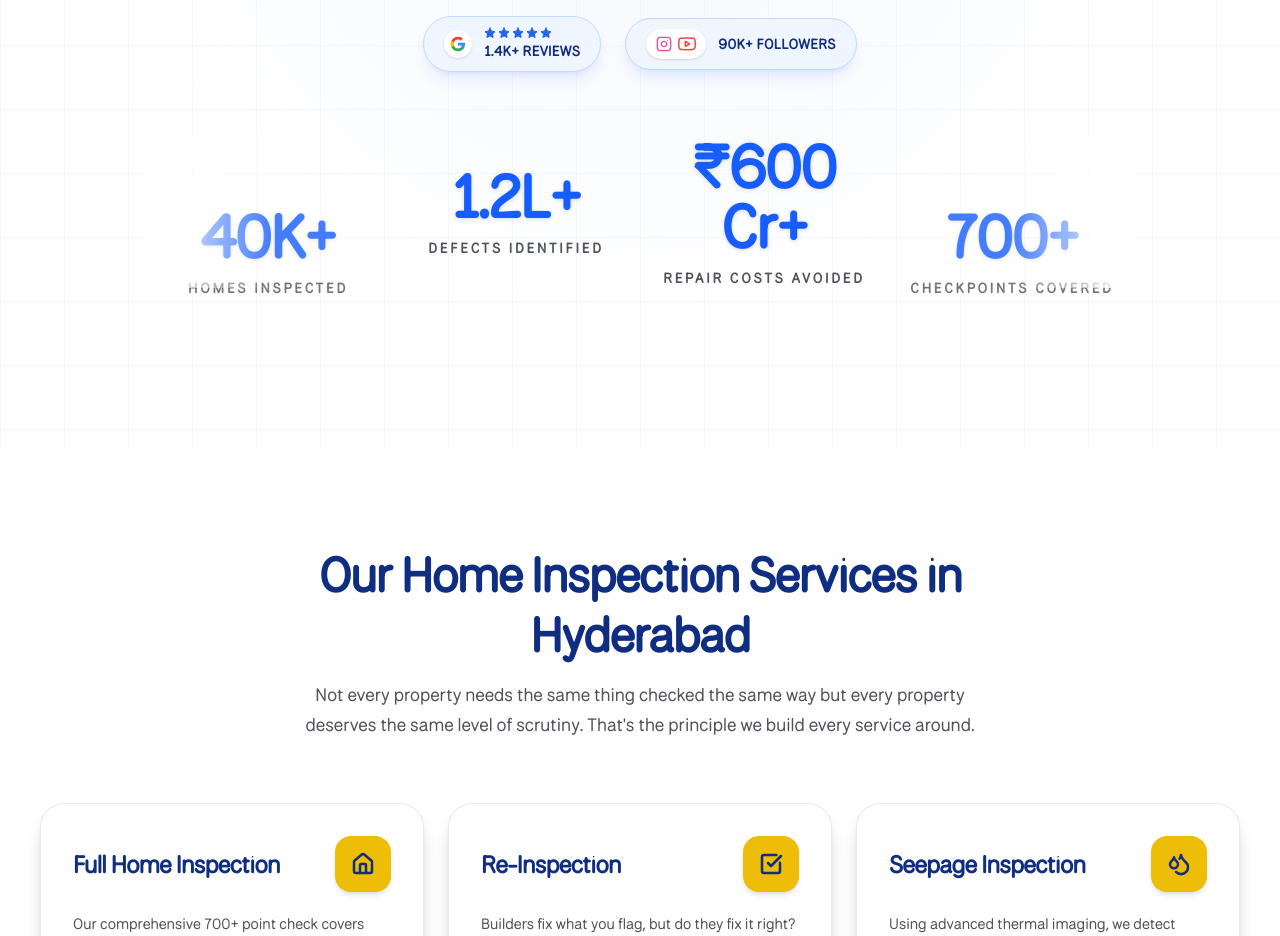
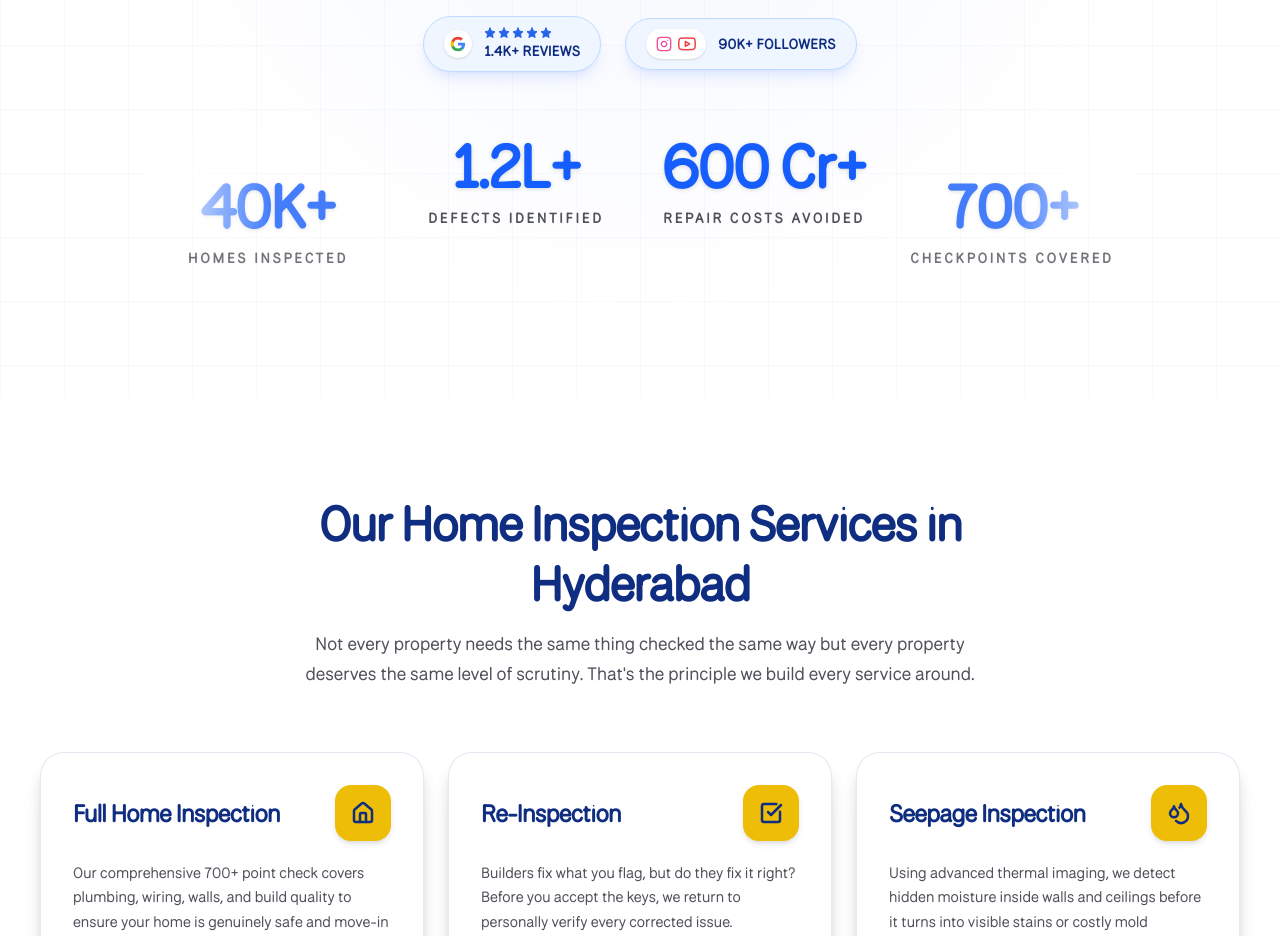
Before and after one commit to thecontentgang/handoverexperts, a React (Vite) app: page / in a window 1280 px wide. Shown: the part 1320-2256 px from the top of the page. Built offline with nearby package versions, Linux system fonts and the light colour scheme.

Commit message:
Changes Added

```diff
--- a/src/sections/AboutSection.tsx
+++ b/src/sections/AboutSection.tsx
@@ -166,7 +166,7 @@ export default function AboutSection() {
             {/* Repair Costs Avoided (Inner Right) */}
             <div className="text-center sm:flex-1">
               <h3 className="text-blue-600 text-3xl sm:text-4xl md:text-6xl font-black tracking-tight leading-none mb-1 md:mb-3 drop-shadow-sm">
-                ₹600 Cr+
+                600 Cr+
               </h3>
               <p className="text-[10px] sm:text-sm font-bold uppercase tracking-[0.2em] text-zinc-600">
                 Repair Costs Avoided
```
